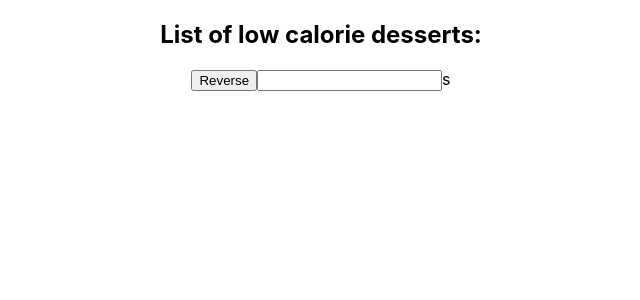
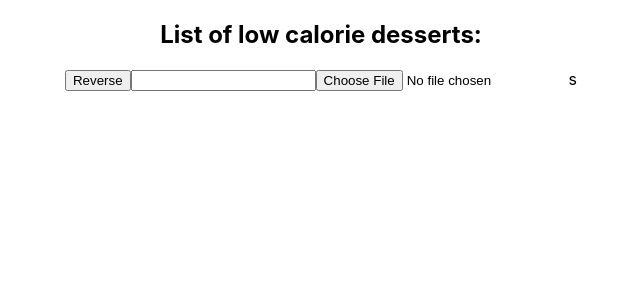
Before and after one commit to lennne/LittleLemonReact, a React (Create React App) app: page / in a window 1280 px wide. Shown: the top 300 px of the page, without its empty margins (319-959 px from the left). Built offline with nearby package versions, Linux system fonts and the light colour scheme.

Commit message:
update: file upload and conditional rendering

```diff
--- a/src/App.tsx
+++ b/src/App.tsx
@@ -1,4 +1,4 @@
-import { useRef, useState } from 'react';
+import { ChangeEventHandler, useRef, useState } from 'react';
 import './App.css';
 import DessertList from './DessertList';
 
@@ -30,7 +30,7 @@ const desserts = [
   },
 ];
 
-const ToDo = ({id, createdAt}: toDoProps) => (
+const ToDo = ({ id, createdAt }: toDoProps) => (
   <tr>
     <td>
       <label>{id}</label>
@@ -62,17 +62,42 @@ function App() {
 
   //get the value of the dom elements
   const inputBox = useRef<HTMLInputElement | null>(null);
+  const file = useRef<HTMLInputElement | null>(null);
+  const [fileUrl, setFileUrl] = useState("");
+
+  //controlled component involves placing it inside form
+  const [value, setValue] = useState("");
 
   const handleSubmit = () => {
     const inputValue = inputBox.current?.value;
+  }
+
+  const onTextChange = (e: React.ChangeEvent<HTMLInputElement>) => {
+    setValue(e.target.value);
+    console.log(value);
+  }
+
+  const handleFile = (e: React.ChangeEvent<HTMLInputElement>) => {
+    const files = e.target?.files?.[0];
+    if(files){
+      setFileUrl(URL.createObjectURL(files));
+    }
+    console.log(fileUrl)
   }
 
   return (
     <div className="App">
       <h2>List of low calorie desserts:</h2>
       <button onClick={() => console.log(inputBox.current?.value)}>Reverse</button>
-      <input onChange={() => console.log(inputBox.current?.value)} ref={inputBox}/>
-s    </div>
+      <input
+
+        onChange={onTextChange} ref={inputBox} />
+      <input
+        onChange={handleFile}
+        ref={file}
+        type='file' />
+      {fileUrl && <img src={fileUrl} style={{height:300, width: 100, objectFit: "contain"}} />}
+      s    </div>
   );
 }
 
```
